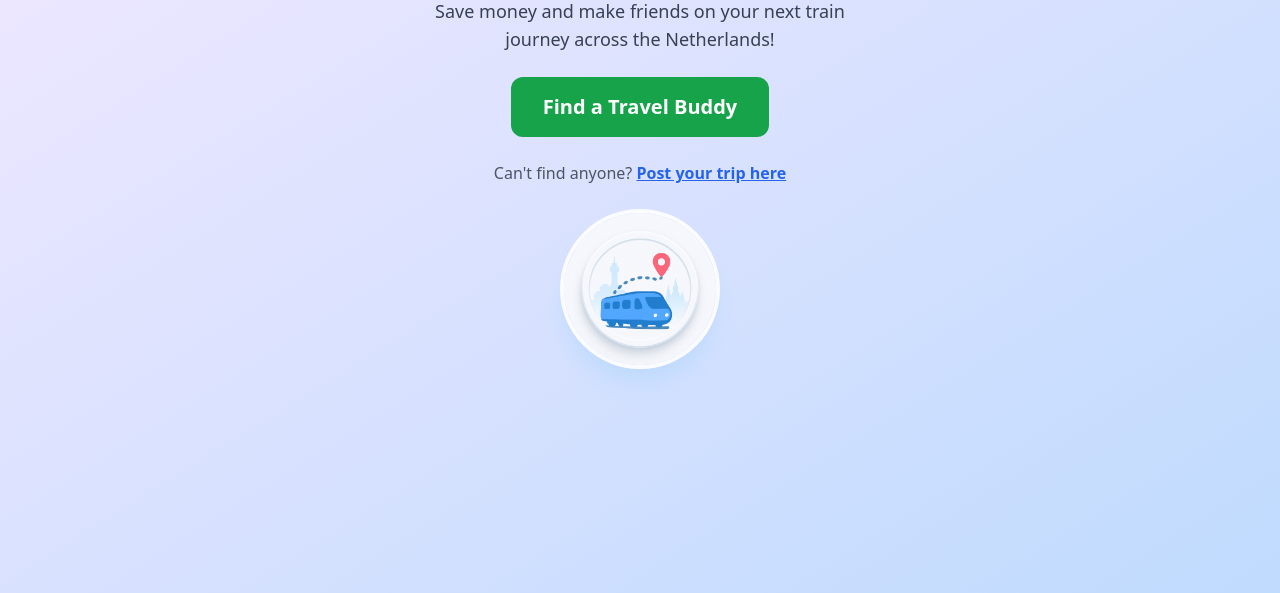
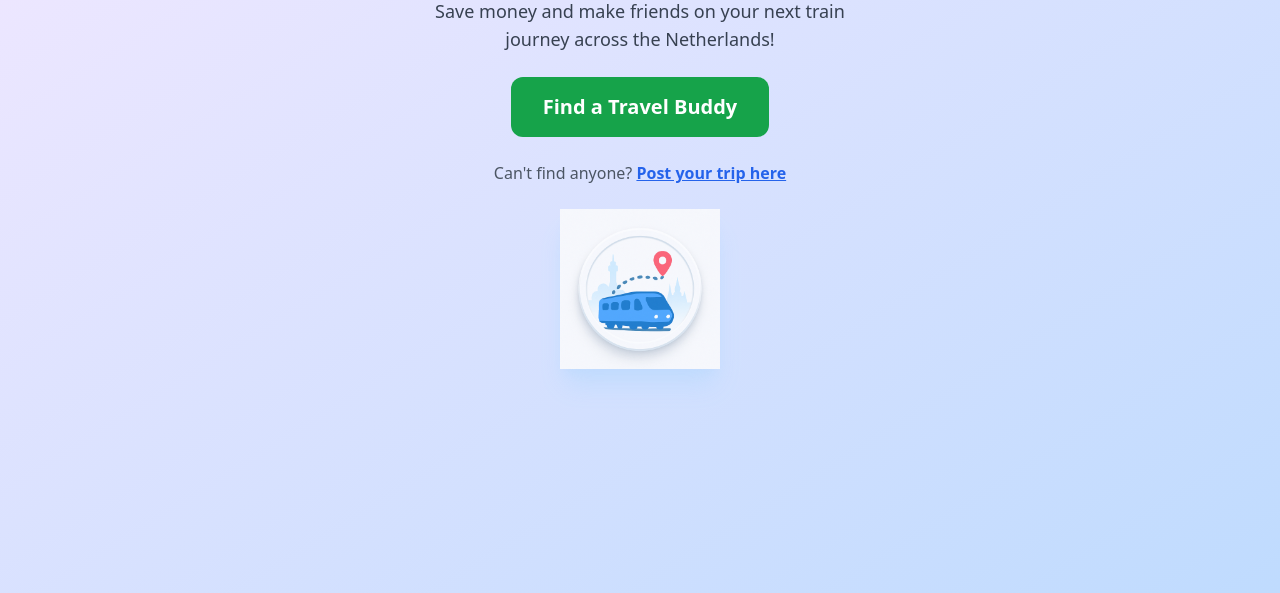
Before and after one commit to papasito31/train-travel, a Flask app: page / in a window 1280 px wide. Shown: the part 207-800 px from the top of the page. Run offline with Flask 3, Linux system fonts and the light colour scheme; some libraries are stand-ins or nearby versions.

Commit message:
Cleaned medallion image styling

```diff
--- a/templates/home.html
+++ b/templates/home.html
@@ -40,7 +40,7 @@
         <div class="mt-10">
           <img src="{{ url_for('static', filename='medallion.png') }}"
                alt="Travel Medallion"
-               class="mx-auto w-[120px] md:w-[160px] rounded-full shadow-xl shadow-blue-200 border-4 border-white opacity-90">
+               class="mx-auto w-[120px] md:w-[160px] shadow-xl shadow-blue-200 opacity-90 transition-transform transform hover:scale-105">
         </div>
 
     </div>
```
